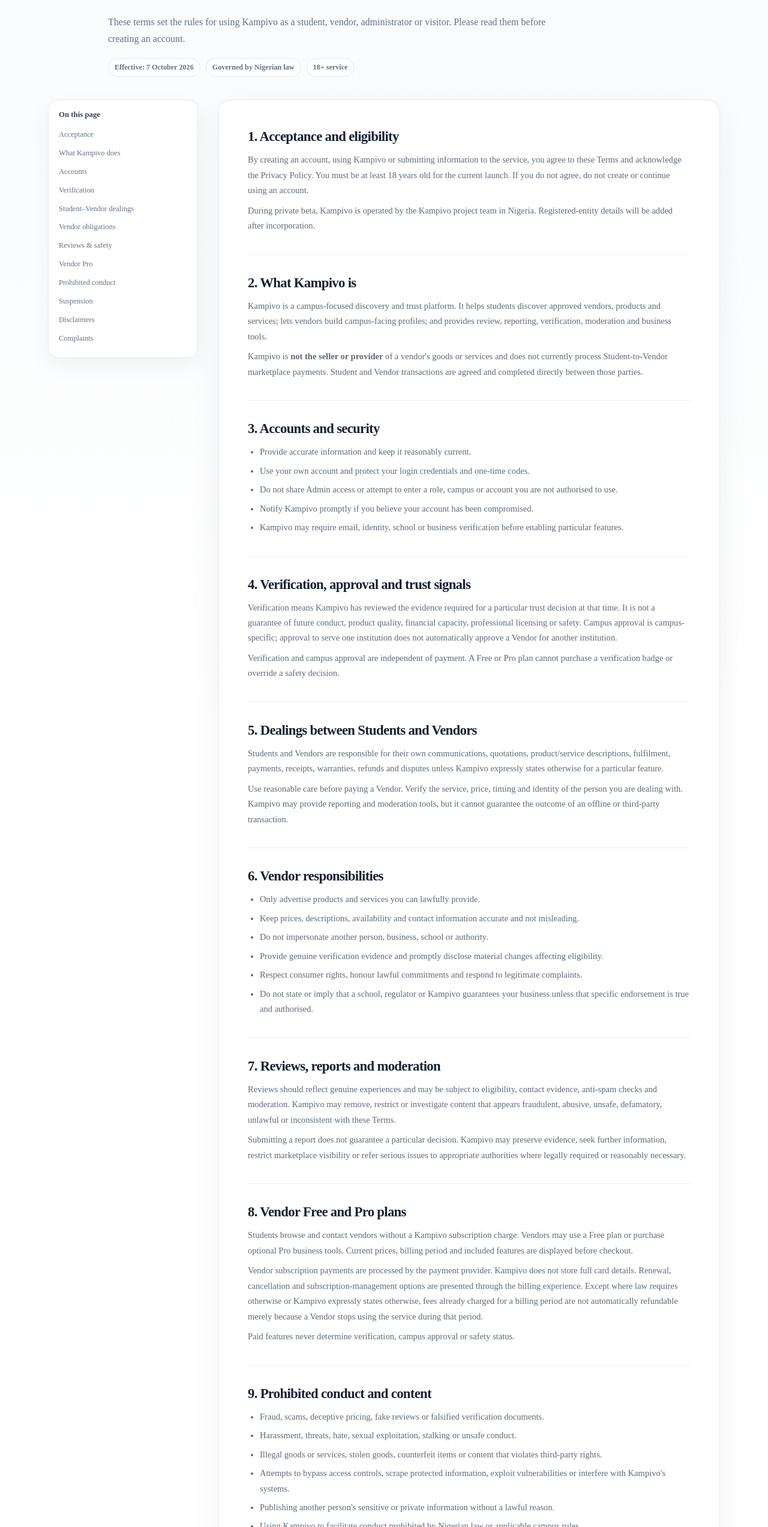
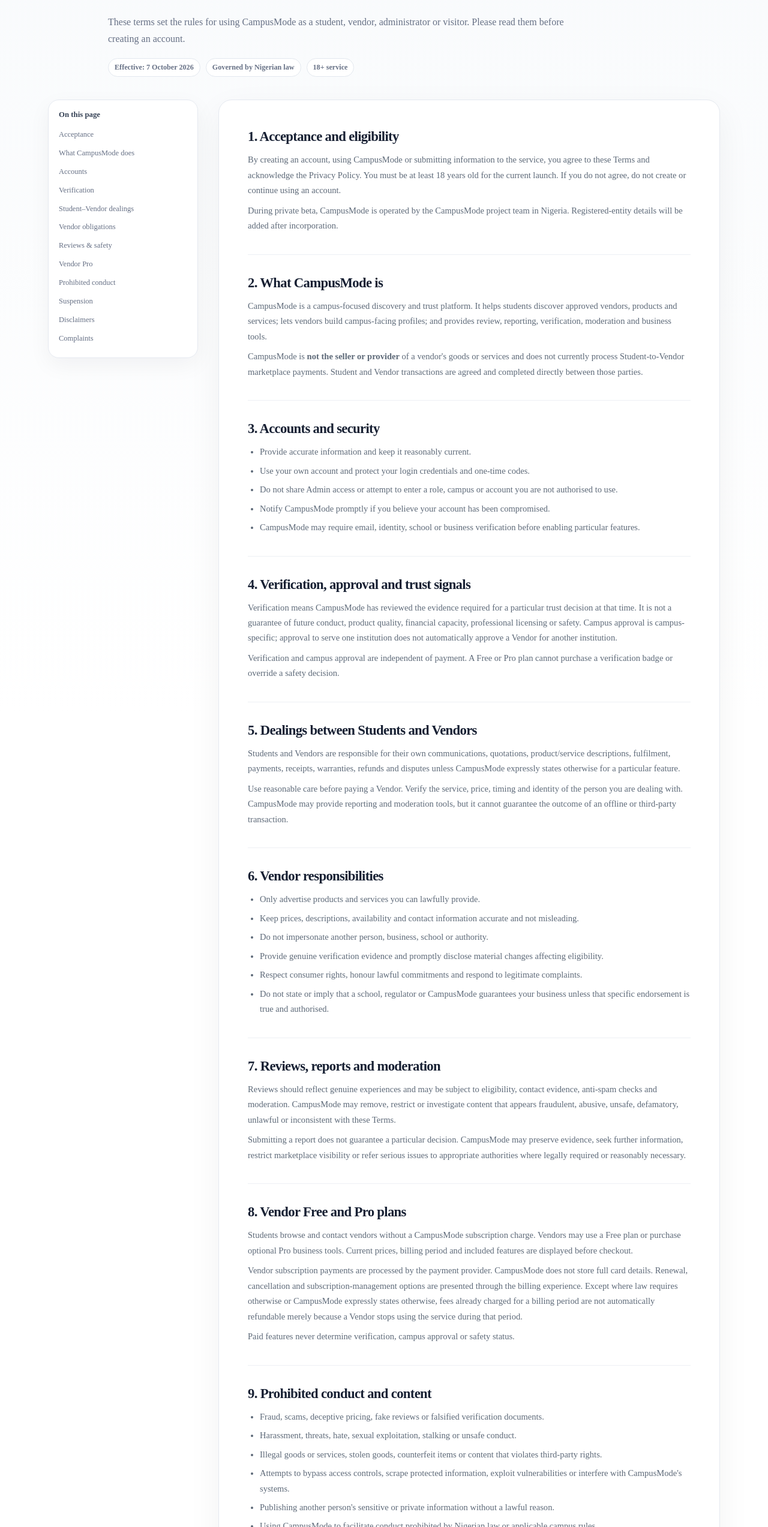
Before and after one commit to Wikis-tech/campuslink, a Next.js app: page /terms in a window 1280 px wide. Shown: the part 254-2800 px from the top of the page at 60% size. Built offline with nearby package versions, Linux system fonts and the light colour scheme.

Commit message:
Stage 2: rebrand Terms to CampusMode

```diff
--- a/app/terms/page.tsx
+++ b/app/terms/page.tsx
@@ -4,48 +4,48 @@ import { Scale } from 'lucide-react'
 const supportEmail = 'support@campuslink.name.ng'
 
 export const metadata = {
-  title: 'Terms of Use | Kampivo',
-  description: 'Terms governing use of Kampivo by students, vendors and administrators.',
+  title: 'Terms of Use | CampusMode',
+  description: 'Terms governing use of CampusMode by students, vendors and administrators.',
 }
 
 export default function TermsPage() {
   return (
     <main className="legal-page">
       <nav className="legal-nav"><div className="legal-nav-inner"><Link className="legal-brand" href="/">Kampiv<strong>o</strong></Link><div className="legal-nav-links"><Link href="/privacy">Privacy</Link><Link href="/compliance">Compliance</Link><Link href="/register">Create account</Link></div></div></nav>
-      <header className="legal-hero"><span className="legal-kicker"><Scale size={14}/> Legal</span><h1>Terms of Use</h1><p>These terms set the rules for using Kampivo as a student, vendor, administrator or visitor. Please read them before creating an account.</p><div className="legal-meta"><span>Effective: 7 October 2026</span><span>Governed by Nigerian law</span><span>18+ service</span></div></header>
+      <header className="legal-hero"><span className="legal-kicker"><Scale size={14}/> Legal</span><h1>Terms of Use</h1><p>These terms set the rules for using CampusMode as a student, vendor, administrator or visitor. Please read them before creating an account.</p><div className="legal-meta"><span>Effective: 7 October 2026</span><span>Governed by Nigerian law</span><span>18+ service</span></div></header>
       <div className="legal-layout">
-        <aside className="legal-toc"><strong>On this page</strong><a href="#acceptance">Acceptance</a><a href="#service">What Kampivo does</a><a href="#accounts">Accounts</a><a href="#verification">Verification</a><a href="#transactions">Student–Vendor dealings</a><a href="#vendors">Vendor obligations</a><a href="#reviews">Reviews & safety</a><a href="#subscriptions">Vendor Pro</a><a href="#prohibited">Prohibited conduct</a><a href="#suspension">Suspension</a><a href="#liability">Disclaimers</a><a href="#complaints">Complaints</a></aside>
+        <aside className="legal-toc"><strong>On this page</strong><a href="#acceptance">Acceptance</a><a href="#service">What CampusMode does</a><a href="#accounts">Accounts</a><a href="#verification">Verification</a><a href="#transactions">Student–Vendor dealings</a><a href="#vendors">Vendor obligations</a><a href="#reviews">Reviews & safety</a><a href="#subscriptions">Vendor Pro</a><a href="#prohibited">Prohibited conduct</a><a href="#suspension">Suspension</a><a href="#liability">Disclaimers</a><a href="#complaints">Complaints</a></aside>
         <article className="legal-content">
-          <section className="legal-section" id="acceptance"><h2>1. Acceptance and eligibility</h2><p>By creating an account, using Kampivo or submitting information to the service, you agree to these Terms and acknowledge the Privacy Policy. You must be at least 18 years old for the current launch. If you do not agree, do not create or continue using an account.</p><p>During private beta, Kampivo is operated by the Kampivo project team in Nigeria. Registered-entity details will be added after incorporation.</p></section>
+          <section className="legal-section" id="acceptance"><h2>1. Acceptance and eligibility</h2><p>By creating an account, using CampusMode or submitting information to the service, you agree to these Terms and acknowledge the Privacy Policy. You must be at least 18 years old for the current launch. If you do not agree, do not create or continue using an account.</p><p>During private beta, CampusMode is operated by the CampusMode project team in Nigeria. Registered-entity details will be added after incorporation.</p></section>
 
-          <section className="legal-section" id="service"><h2>2. What Kampivo is</h2><p>Kampivo is a campus-focused discovery and trust platform. It helps students discover approved vendors, products and services; lets vendors build campus-facing profiles; and provides review, reporting, verification, moderation and business tools.</p><p>Kampivo is <strong>not the seller or provider</strong> of a vendor's goods or services and does not currently process Student-to-Vendor marketplace payments. Student and Vendor transactions are agreed and completed directly between those parties.</p></section>
+          <section className="legal-section" id="service"><h2>2. What CampusMode is</h2><p>CampusMode is a campus-focused discovery and trust platform. It helps students discover approved vendors, products and services; lets vendors build campus-facing profiles; and provides review, reporting, verification, moderation and business tools.</p><p>CampusMode is <strong>not the seller or provider</strong> of a vendor's goods or services and does not currently process Student-to-Vendor marketplace payments. Student and Vendor transactions are agreed and completed directly between those parties.</p></section>
 
-          <section className="legal-section" id="accounts"><h2>3. Accounts and security</h2><ul><li>Provide accurate information and keep it reasonably current.</li><li>Use your own account and protect your login credentials and one-time codes.</li><li>Do not share Admin access or attempt to enter a role, campus or account you are not authorised to use.</li><li>Notify Kampivo promptly if you believe your account has been compromised.</li><li>Kampivo may require email, identity, school or business verification before enabling particular features.</li></ul></section>
+          <section className="legal-section" id="accounts"><h2>3. Accounts and security</h2><ul><li>Provide accurate information and keep it reasonably current.</li><li>Use your own account and protect your login credentials and one-time codes.</li><li>Do not share Admin access or attempt to enter a role, campus or account you are not authorised to use.</li><li>Notify CampusMode promptly if you believe your account has been compromised.</li><li>CampusMode may require email, identity, school or business verification before enabling particular features.</li></ul></section>
 
-          <section className="legal-section" id="verification"><h2>4. Verification, approval and trust signals</h2><p>Verification means Kampivo has reviewed the evidence required for a particular trust decision at that time. It is not a guarantee of future conduct, product quality, financial capacity, professional licensing or safety. Campus approval is campus-specific; approval to serve one institution does not automatically approve a Vendor for another institution.</p><p>Verification and campus approval are independent of payment. A Free or Pro plan cannot purchase a verification badge or override a safety decision.</p></section>
+          <section className="legal-section" id="verification"><h2>4. Verification, approval and trust signals</h2><p>Verification means CampusMode has reviewed the evidence required for a particular trust decision at that time. It is not a guarantee of future conduct, product quality, financial capacity, professional licensing or safety. Campus approval is campus-specific; approval to serve one institution does not automatically approve a Vendor for another institution.</p><p>Verification and campus approval are independent of payment. A Free or Pro plan cannot purchase a verification badge or override a safety decision.</p></section>
 
-          <section className="legal-section" id="transactions"><h2>5. Dealings between Students and Vendors</h2><p>Students and Vendors are responsible for their own communications, quotations, product/service descriptions, fulfilment, payments, receipts, warranties, refunds and disputes unless Kampivo expressly states otherwise for a particular feature.</p><p>Use reasonable care before paying a Vendor. Verify the service, price, timing and identity of the person you are dealing with. Kampivo may provide reporting and moderation tools, but it cannot guarantee the outcome of an offline or third-party transaction.</p></section>
+          <section className="legal-section" id="transactions"><h2>5. Dealings between Students and Vendors</h2><p>Students and Vendors are responsible for their own communications, quotations, product/service descriptions, fulfilment, payments, receipts, warranties, refunds and disputes unless CampusMode expressly states otherwise for a particular feature.</p><p>Use reasonable care before paying a Vendor. Verify the service, price, timing and identity of the person you are dealing with. CampusMode may provide reporting and moderation tools, but it cannot guarantee the outcome of an offline or third-party transaction.</p></section>
 
-          <section className="legal-section" id="vendors"><h2>6. Vendor responsibilities</h2><ul><li>Only advertise products and services you can lawfully provide.</li><li>Keep prices, descriptions, availability and contact information accurate and not misleading.</li><li>Do not impersonate another person, business, school or authority.</li><li>Provide genuine verification evidence and promptly disclose material changes affecting eligibility.</li><li>Respect consumer rights, honour lawful commitments and respond to legitimate complaints.</li><li>Do not state or imply that a school, regulator or Kampivo guarantees your business unless that specific endorsement is true and authorised.</li></ul></section>
+          <section className="legal-section" id="vendors"><h2>6. Vendor responsibilities</h2><ul><li>Only advertise products and services you can lawfully provide.</li><li>Keep prices, descriptions, availability and contact information accurate and not misleading.</li><li>Do not impersonate another person, business, school or authority.</li><li>Provide genuine verification evidence and promptly disclose material changes affecting eligibility.</li><li>Respect consumer rights, honour lawful commitments and respond to legitimate complaints.</li><li>Do not state or imply that a school, regulator or CampusMode guarantees your business unless that specific endorsement is true and authorised.</li></ul></section>
 
-          <section className="legal-section" id="reviews"><h2>7. Reviews, reports and moderation</h2><p>Reviews should reflect genuine experiences and may be subject to eligibility, contact evidence, anti-spam checks and moderation. Kampivo may remove, restrict or investigate content that appears fraudulent, abusive, unsafe, defamatory, unlawful or inconsistent with these Terms.</p><p>Submitting a report does not guarantee a particular decision. Kampivo may preserve evidence, seek further information, restrict marketplace visibility or refer serious issues to appropriate authorities where legally required or reasonably necessary.</p></section>
+          <section className="legal-section" id="reviews"><h2>7. Reviews, reports and moderation</h2><p>Reviews should reflect genuine experiences and may be subject to eligibility, contact evidence, anti-spam checks and moderation. CampusMode may remove, restrict or investigate content that appears fraudulent, abusive, unsafe, defamatory, unlawful or inconsistent with these Terms.</p><p>Submitting a report does not guarantee a particular decision. CampusMode may preserve evidence, seek further information, restrict marketplace visibility or refer serious issues to appropriate authorities where legally required or reasonably necessary.</p></section>
 
-          <section className="legal-section" id="subscriptions"><h2>8. Vendor Free and Pro plans</h2><p>Students browse and contact vendors without a Kampivo subscription charge. Vendors may use a Free plan or purchase optional Pro business tools. Current prices, billing period and included features are displayed before checkout.</p><p>Vendor subscription payments are processed by the payment provider. Kampivo does not store full card details. Renewal, cancellation and subscription-management options are presented through the billing experience. Except where law requires otherwise or Kampivo expressly states otherwise, fees already charged for a billing period are not automatically refundable merely because a Vendor stops using the service during that period.</p><p>Paid features never determine verification, campus approval or safety status.</p></section>
+          <section className="legal-section" id="subscriptions"><h2>8. Vendor Free and Pro plans</h2><p>Students browse and contact vendors without a CampusMode subscription charge. Vendors may use a Free plan or purchase optional Pro business tools. Current prices, billing period and included features are displayed before checkout.</p><p>Vendor subscription payments are processed by the payment provider. CampusMode does not store full card details. Renewal, cancellation and subscription-management options are presented through the billing experience. Except where law requires otherwise or CampusMode expressly states otherwise, fees already charged for a billing period are not automatically refundable merely because a Vendor stops using the service during that period.</p><p>Paid features never determine verification, campus approval or safety status.</p></section>
 
-          <section className="legal-section" id="prohibited"><h2>9. Prohibited conduct and content</h2><ul><li>Fraud, scams, deceptive pricing, fake reviews or falsified verification documents.</li><li>Harassment, threats, hate, sexual exploitation, stalking or unsafe conduct.</li><li>Illegal goods or services, stolen goods, counterfeit items or content that violates third-party rights.</li><li>Attempts to bypass access controls, scrape protected information, exploit vulnerabilities or interfere with Kampivo's systems.</li><li>Publishing another person's sensitive or private information without a lawful reason.</li><li>Using Kampivo to facilitate conduct prohibited by Nigerian law or applicable campus rules.</li></ul></section>
+          <section className="legal-section" id="prohibited"><h2>9. Prohibited conduct and content</h2><ul><li>Fraud, scams, deceptive pricing, fake reviews or falsified verification documents.</li><li>Harassment, threats, hate, sexual exploitation, stalking or unsafe conduct.</li><li>Illegal goods or services, stolen goods, counterfeit items or content that violates third-party rights.</li><li>Attempts to bypass access controls, scrape protected information, exploit vulnerabilities or interfere with CampusMode's systems.</li><li>Publishing another person's sensitive or private information without a lawful reason.</li><li>Using CampusMode to facilitate conduct prohibited by Nigerian law or applicable campus rules.</li></ul></section>
 
-          <section className="legal-section" id="suspension"><h2>10. Restriction, suspension and termination</h2><p>Kampivo may limit, suspend or terminate access where reasonably necessary for safety, fraud prevention, legal compliance, repeated Terms violations, false verification, security incidents or platform integrity. Where appropriate, we may provide notice or an opportunity to explain or appeal a decision.</p><p>You may request account closure through the privacy/contact process. Certain records may be retained where necessary for unresolved disputes, safety, fraud prevention, accounting or legal obligations.</p></section>
+          <section className="legal-section" id="suspension"><h2>10. Restriction, suspension and termination</h2><p>CampusMode may limit, suspend or terminate access where reasonably necessary for safety, fraud prevention, legal compliance, repeated Terms violations, false verification, security incidents or platform integrity. Where appropriate, we may provide notice or an opportunity to explain or appeal a decision.</p><p>You may request account closure through the privacy/contact process. Certain records may be retained where necessary for unresolved disputes, safety, fraud prevention, accounting or legal obligations.</p></section>
 
-          <section className="legal-section" id="intellectual"><h2>11. Content and intellectual property</h2><p>You keep ownership of content you lawfully submit. You give Kampivo a non-exclusive permission to host, reproduce, resize and display that content as needed to operate and promote the relevant listing or profile within the service. You represent that you have the rights required to upload the content.</p><p>Kampivo's software, brand, design and original platform content remain protected by applicable intellectual-property law.</p></section>
+          <section className="legal-section" id="intellectual"><h2>11. Content and intellectual property</h2><p>You keep ownership of content you lawfully submit. You give CampusMode a non-exclusive permission to host, reproduce, resize and display that content as needed to operate and promote the relevant listing or profile within the service. You represent that you have the rights required to upload the content.</p><p>CampusMode's software, brand, design and original platform content remain protected by applicable intellectual-property law.</p></section>
 
-          <section className="legal-section" id="liability"><h2>12. Service availability and liability</h2><p>Kampivo is provided on an evolving basis. We aim for reliable service but do not promise uninterrupted availability or that every Vendor, review or user statement will always be error-free. Nothing in these Terms excludes a right or liability that cannot lawfully be excluded under Nigerian law.</p><p>To the extent permitted by law, Kampivo is not responsible for losses caused solely by a direct transaction or private arrangement between a Student and Vendor where Kampivo is not a party to that transaction. This does not limit Kampivo's responsibility for its own legal obligations, including applicable data-protection and consumer-protection duties.</p></section>
+          <section className="legal-section" id="liability"><h2>12. Service availability and liability</h2><p>CampusMode is provided on an evolving basis. We aim for reliable service but do not promise uninterrupted availability or that every Vendor, review or user statement will always be error-free. Nothing in these Terms excludes a right or liability that cannot lawfully be excluded under Nigerian law.</p><p>To the extent permitted by law, CampusMode is not responsible for losses caused solely by a direct transaction or private arrangement between a Student and Vendor where CampusMode is not a party to that transaction. This does not limit CampusMode's responsibility for its own legal obligations, including applicable data-protection and consumer-protection duties.</p></section>
 
-          <section className="legal-section" id="complaints"><h2>13. Complaints and dispute resolution</h2><p>For account, billing, safety or consumer complaints, email <a href={`mailto:${supportEmail}?subject=Kampivo%20Complaint`}>{supportEmail}</a>. Provide enough information for us to identify the account or issue without sending unnecessary sensitive documents.</p><p>We aim to acknowledge and investigate complaints fairly. Nothing in these Terms prevents you from using a statutory complaint mechanism available under Nigerian law, including the Nigeria Data Protection Commission for data-protection matters or the Federal Competition and Consumer Protection Commission for qualifying consumer matters.</p></section>
+          <section className="legal-section" id="complaints"><h2>13. Complaints and dispute resolution</h2><p>For account, billing, safety or consumer complaints, email <a href={`mailto:${supportEmail}?subject=CampusMode%20Complaint`}>{supportEmail}</a>. Provide enough information for us to identify the account or issue without sending unnecessary sensitive documents.</p><p>We aim to acknowledge and investigate complaints fairly. Nothing in these Terms prevents you from using a statutory complaint mechanism available under Nigerian law, including the Nigeria Data Protection Commission for data-protection matters or the Federal Competition and Consumer Protection Commission for qualifying consumer matters.</p></section>
 
-          <section className="legal-section" id="changes"><h2>14. Changes, governing law and contact</h2><p>We may update these Terms as Kampivo develops, including when the operating entity, domain or commercial features change. Material changes will be communicated appropriately. These Terms are governed by the laws of the Federal Republic of Nigeria.</p><div className="legal-contact"><a href={`mailto:${supportEmail}`}>Contact Kampivo</a><Link className="secondary" href="/privacy">Read Privacy Policy</Link></div></section>
+          <section className="legal-section" id="changes"><h2>14. Changes, governing law and contact</h2><p>We may update these Terms as CampusMode develops, including when the operating entity, domain or commercial features change. Material changes will be communicated appropriately. These Terms are governed by the laws of the Federal Republic of Nigeria.</p><div className="legal-contact"><a href={`mailto:${supportEmail}`}>Contact CampusMode</a><Link className="secondary" href="/privacy">Read Privacy Policy</Link></div></section>
         </article>
       </div>
-      <footer className="legal-footer"><div className="legal-footer-inner"><span>© 2026 Kampivo. Your campus. Trusted.</span><div className="legal-footer-links"><Link href="/privacy">Privacy</Link><Link href="/terms">Terms</Link><Link href="/compliance">Compliance</Link></div></div></footer>
+      <footer className="legal-footer"><div className="legal-footer-inner"><span>© 2026 CampusMode. Your campus. Trusted.</span><div className="legal-footer-links"><Link href="/privacy">Privacy</Link><Link href="/terms">Terms</Link><Link href="/compliance">Compliance</Link></div></div></footer>
     </main>
   )
 }
```
